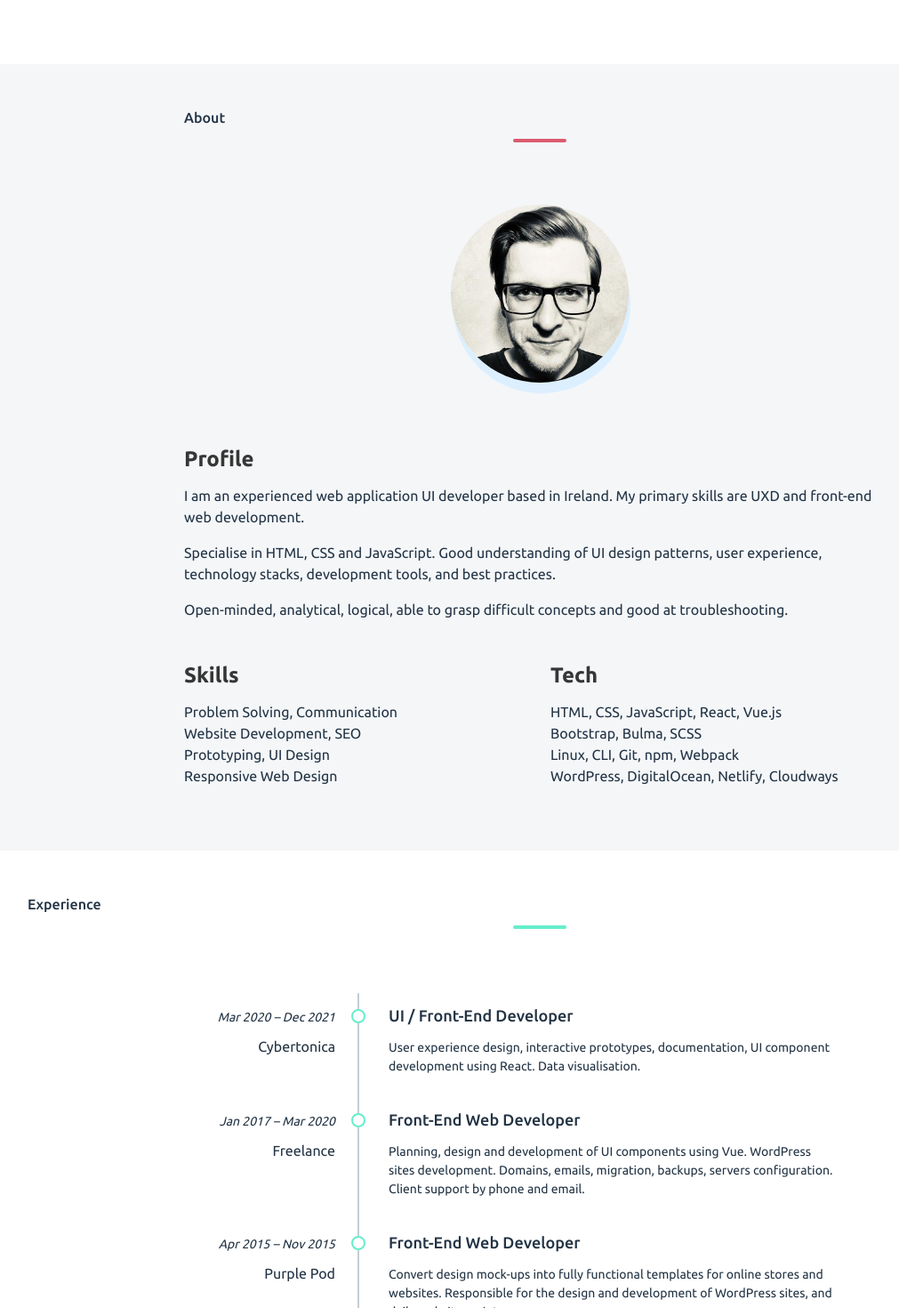
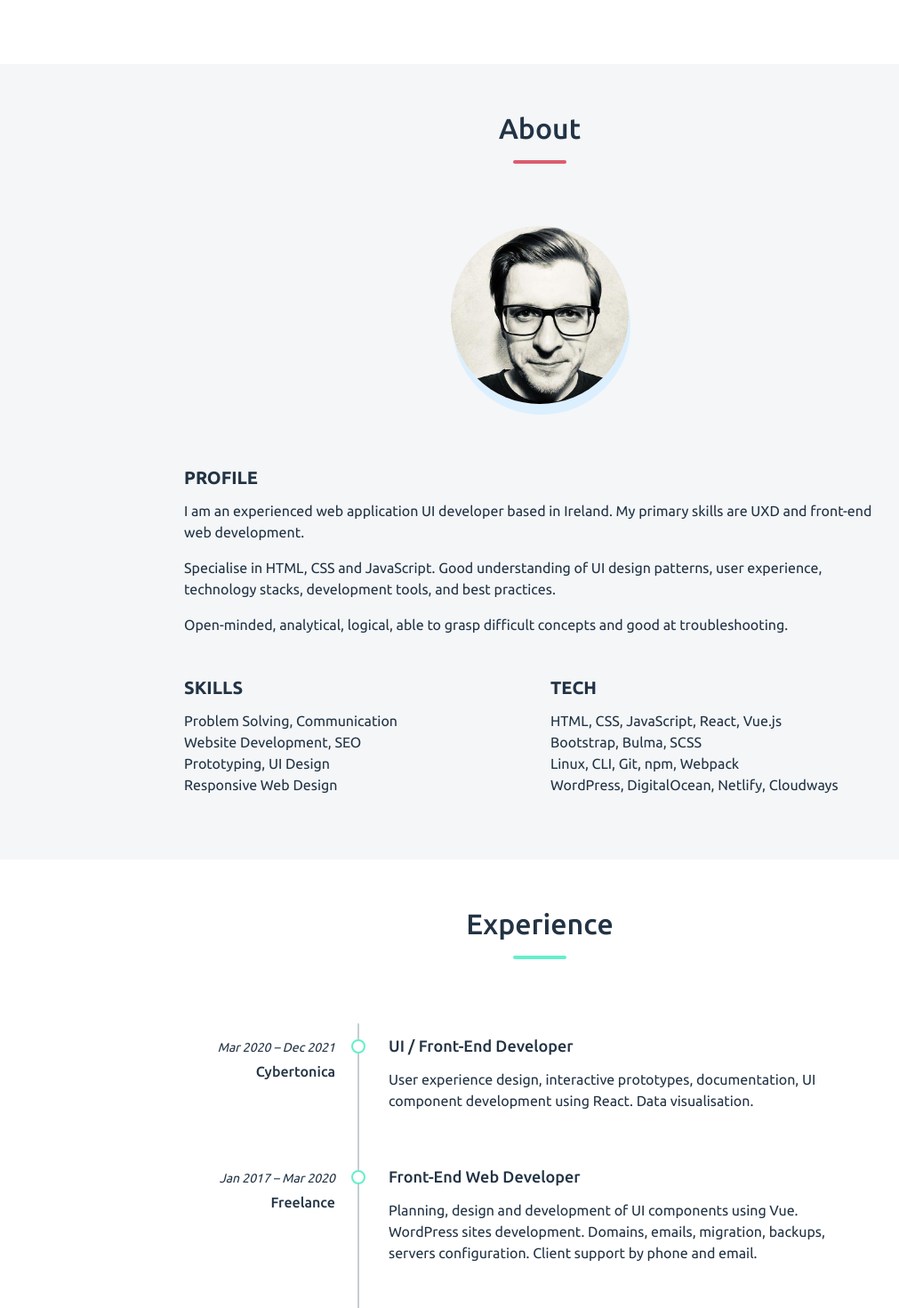
Before and after one commit to dzvilius/vilius-website, a Nuxt app: page / in a window 1280 px wide. Shown: the part 700-2170 px from the top of the page at 89% size, without its empty margins (33-1044 px from the left). Built offline with nearby package versions, Linux system fonts and the light colour scheme.

Commit message:
fix styling

```diff
--- a/components/About.vue
+++ b/components/About.vue
@@ -1,13 +1,13 @@
 <template>
   <section class="section AboutSection" id="About">
     <div class="container">
-      <h2 class="is-size-3 has-text-centered AboutSection__Title">About</h2>
+      <h2 class="AboutSection__Title">About</h2>
       <div class="TitleLine"></div>
       <div class="content Profile">
         <figure class="image is-200x200 ProfileImage">
           <img src="images/vd.jpeg" class="is-rounded" alt="Vilius Dzemyda" />
         </figure>
-        <h3 class="is-uppercase is-size-5">Profile</h3>
+        <h3 class="AboutSection__Subtitle">Profile</h3>
         <p>
           I am an experienced web application UI developer based in Ireland. My
           primary skills are UXD and front-end web development.
@@ -25,7 +25,7 @@
       <div class="columns is-tablet">
         <div class="column is-half-tablet">
           <div class="content">
-            <h3 class="is-uppercase is-size-5">Skills</h3>
+            <h3 class="AboutSection__Subtitle">Skills</h3>
             <p>
               Problem Solving, Communication
               <br />Website Development, SEO <br />Prototyping, UI Design
@@ -35,7 +35,7 @@
         </div>
         <div class="column is-half-tablet">
           <div class="content">
-            <h3 class="is-uppercase is-size-5">Tech</h3>
+            <h3 class="AboutSection__Subtitle">Tech</h3>
             <p>
               HTML, CSS, JavaScript, React, Vue.js
               <br />
@@ -70,6 +70,15 @@ export default {
 .AboutSection__Title {
   color: $color-one;
   font-weight: 500;
+  font-size: 32px;
+  text-align: center;
+}
+
+.AboutSection__Subtitle {
+  color: $color-one;
+  font-weight: 600;
+  font-size: 20px;
+  text-transform: uppercase;
 }
 
 .TitleLine {
--- a/components/Experience.vue
+++ b/components/Experience.vue
@@ -1,7 +1,7 @@
 <template>
   <section class="section HiringSection" id="Hiring">
     <div class="container">
-      <h3 class="is-size-3 has-text-centered HiringSection__Title">
+      <h3 class="HiringSection__Title">
         Experience
       </h3>
       <div class="TitleLine"></div>
@@ -13,7 +13,7 @@
             <div class="Experience__JobTitle">Cybertonica</div>
           </div>
           <h2 class="Experience__Title">UI / Front-End Developer</h2>
-          <p>
+          <p class="Experience__Info">
             User experience design, interactive prototypes, documentation, UI
             component development using React. Data visualisation.
           </p>
@@ -25,7 +25,7 @@
             <div class="Experience__JobTitle">Freelance</div>
           </div>
           <h2 class="Experience__Title">Front-End Web Developer</h2>
-          <p>
+          <p class="Experience__Info">
             Planning, design and development of UI components using Vue.
             WordPress sites development. Domains, emails, migration, backups,
             servers configuration. Client support by phone and email.
@@ -38,7 +38,7 @@
             <div class="Experience__JobTitle">Purple Pod</div>
           </div>
           <h2 class="Experience__Title">Front-End Web Developer</h2>
-          <p>
+          <p class="Experience__Info">
             Convert design mock-ups into fully functional templates for online
             stores and websites. Responsible for the design and development of
             WordPress sites, and daily website maintenance.
@@ -51,7 +51,7 @@
             <div class="Experience__JobTitle">The DG Group / Snap</div>
           </div>
           <h2 class="Experience__Title">Web Developer</h2>
-          <p>
+          <p class="Experience__Info">
             Convert Photoshop mock-ups into fully functional websites. In-house
             CSS framework and starter WordPress theme. Website optimisation for
             mobile, responsive techniques implementation, browser compatibility
@@ -81,6 +81,8 @@ export default {
 .HiringSection__Title {
   color: $color-one;
   font-weight: 500;
+  font-size: 32px;
+  text-align: center;
 }
 
 .TitleLine {
@@ -149,8 +151,10 @@ export default {
 }
 
 .Experience__JobTitle {
-  margin-top: 14px;
+  margin-top: 8px;
+  margin-bottom: 18px;
   font-size: 16px;
+  font-weight: 500;
 
   @media screen and (min-width: 960px) {
     position: absolute;
@@ -165,6 +169,11 @@ export default {
   font-weight: 500;
   font-size: 18px;
   margin-bottom: 12px;
+}
+
+.Experience__Info {
+  font-size: 16px;
+  margin-bottom: 24px;
 }
 
 .Experience__Line {
```
